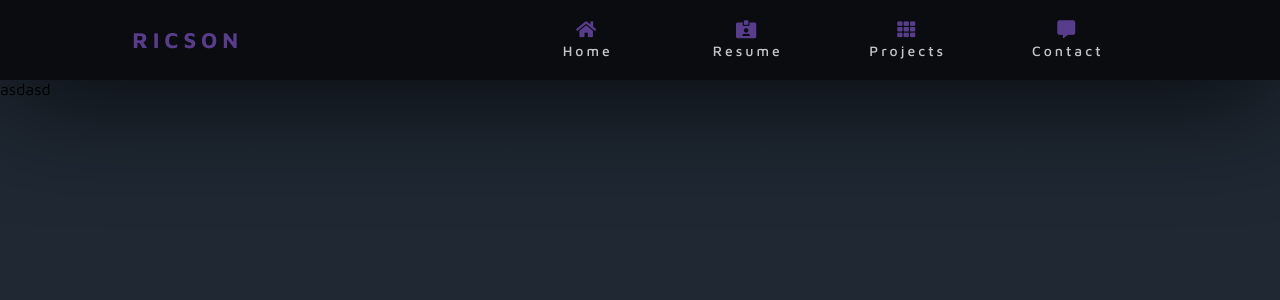
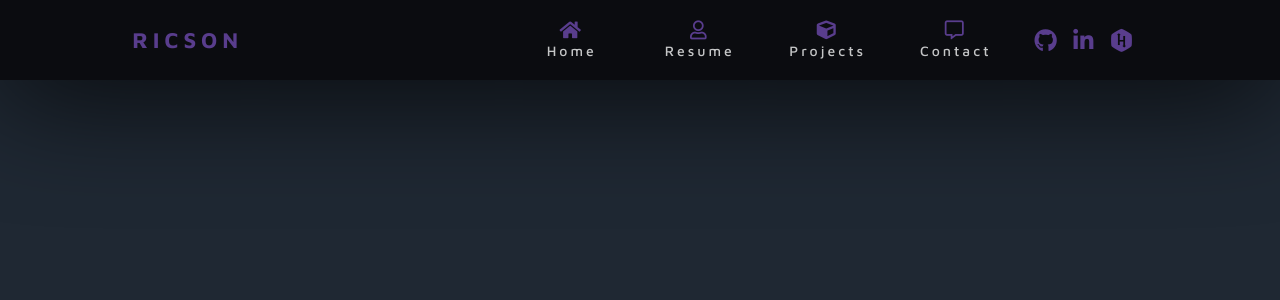
Before and after one commit to ricsonl/portfolio, a React (Create React App) app: page / in a window 1280 px wide. Shown: the top 300 px of the page. Built offline with nearby package versions, Linux system fonts and the light colour scheme; the HTML template or start-up script is replaced by a standard one.

Commit message:
css changes and link to social

```diff
--- a/src/components/Home/index.tsx
+++ b/src/components/Home/index.tsx
@@ -7,7 +7,6 @@ const Home = () => {
     return (
         <div>
             <Navbar />
-            asdasd
         </div>
     )
 }
--- a/src/components/Navbar/index.tsx
+++ b/src/components/Navbar/index.tsx
@@ -5,11 +5,14 @@ const Navbar = () => {
 
     const [nav, setNav] = useState(false);
 
-    const toggleNav = () => {
+    const toggleNav = (arrow) => {
         const navlinks = document.querySelector('.nav-links');
         setNav(!nav);
         if (navlinks) {
-            navlinks.classList.toggle('nav-active');
+            if(!arrow){
+                if (navlinks.classList.contains('nav-active'))
+                    navlinks.classList.toggle('nav-active');
+            } else { navlinks.classList.toggle('nav-active'); }
         }
     };
 
@@ -20,7 +23,7 @@ const Navbar = () => {
             </div>
             <ul className="nav-links">
                 <li>
-                    <button>
+                    <button onClick={() => toggleNav(false)}>
                         <div>
                             <i className="fas fa-home"></i>
                             <p>Home</p>
@@ -29,37 +32,59 @@ const Navbar = () => {
                     <div className="border"></div>
                 </li>
                 <li>
-                    <button>
+                    <button onClick={() => toggleNav(false)}>
                         <div>
-                            <i className="fas fa-id-card-alt"></i>
+                            <i className="far fa-user"></i>
                             <p>Resume</p>
                         </div>
                     </button>
                     <div className="border"></div>
                 </li>
                 <li>
-                    <button>
+                    <button onClick={() => toggleNav(false)}>
                         <div>
-                            <i className="fas fa-th"></i>
+                            <i className="fas fa-cube"></i>
                             <p>Projects</p>
                         </div>
                     </button>
                     <div className="border"></div>
                 </li>
                 <li>
-                    <button>
+                    <button onClick={() => toggleNav(false)}>
                         <div>
-                            <i className="fas fa-comment-alt"></i>
+                            <i className="far fa-comment-alt"></i>
                             <p>Contact</p>
                         </div>
                     </button>
                     <div className="border"></div>
                 </li>
+                <li>
+                    <ul className="social-links">
+                        <li>
+                            <button onClick={() => { document.location.href ='https://github.com/ricsonl';}}>
+                                <i className="fab fa-github"></i>
+                            </button>
+                        </li>
+                        <li>
+                            <button onClick={() => { document.location.href = 'https://www.linkedin.com/in/ricson-vila%C3%A7a-8a394a190/'; }}>
+                                <i className="fab fa-linkedin-in"></i>
+                            </button>
+                        </li>
+                        <li>
+                            <button onClick={() => { document.location.href = 'https://www.hackerrank.com/ricsonl'; }}>
+                                <i className="fab fa-hackerrank"></i>
+                            </button>
+                        </li>
+                    </ul>
+                </li>
+
             </ul>
-            <div className="more" onClick={() => toggleNav()} >
+
+            <div className="more" onClick={() => toggleNav(true)} >
                 <i className="fas fa-arrow-left"></i>
             </div>
-            <div className="cover" onClick={() => toggleNav()}></div>
+
+            <div className="cover" onClick={() => toggleNav(false)}></div>
         </nav>
     )
 }
--- a/src/components/Navbar/styles.css
+++ b/src/components/Navbar/styles.css
@@ -8,7 +8,6 @@ nav{
     box-shadow: 0px 5px 120px;
     -webkit-tap-highlight-color: transparent;
 }
-
 .logo{
     font-size: 22px;
     text-transform: uppercase;
@@ -16,7 +15,6 @@ nav{
     color: var(--purple);
     cursor: pointer;
 }
-
 .cover{
     visibility: hidden;
     position: absolute;
@@ -27,7 +25,6 @@ nav{
     background-color: var(--black);
     transition: opacity .2s ease-out, visibility .2s;
 }
-
 .nav-links{
     z-index: 1;
     display: flex;
@@ -35,43 +32,46 @@ nav{
     width: 50%;
     height: 100%;
 }
-.nav-links li{
+.social-links{
+    list-style: none;
+    display: flex;
+    flex-direction: row;
+    align-items: space-around;
+    justify-content: space-around;
+    width: 90%;
+}
+.nav-links > li{
     display: flex;
     flex-direction: column;
     align-items: center;
-    justify-content: flex-end;
+    justify-content: center;
     list-style: none;
     width: 100%;
     height: 100%;
 }
-
 .nav-links li .border{
     border-bottom: 2px solid var(--blue);
     width: 0;
     height: 0;
     transition: width .1s ease-out;
 }
-
 .nav-links li button{
     cursor: pointer;
-
     background: transparent;
     outline: none;
     border: 0;
-
+}
+.nav-links > li > button{
     display: flex;
     align-items: center;
     justify-content: center;
-
     letter-spacing: 3px;
     font-size: 14px;
     color: var(--white);
     font-weight: 500;
-
     height: 100%;
     width: 100%;
 }
-
 .nav-links li button div{
     height: 50%;
     width: 100%;
@@ -79,10 +79,13 @@ nav{
     flex-direction: column;
     justify-content: space-between;
 }
-
-.nav-links i{
+.nav-links li button i{
     color: var(--purple);
-    font-size: 18px;
+    font-size: 19px;
+}
+.social-links > li > button i{
+    color: var(--purple);
+    font-size: 23px;
 }
 .more{
     border: 0;
@@ -91,14 +94,13 @@ nav{
     cursor: pointer;
     font-size: 25px;
 }
-
 @media (hover: hover){
     .nav-links button *{
         transition: transform .3s ease,
                     color .3s ease,
                     background-color .3s ease;
     }
-    .nav-links button:hover{
+    .nav-links > li > button:hover{
         background-color: var(--grey);
     }
     .nav-links button:hover ~ .border{
@@ -124,13 +126,14 @@ nav{
         color: var(--blue);
     }
 }
-
 @media screen and (max-width:1024px){
     .nav-links{
         width: 60%;
     }
+    .social-links{
+        width: 100%;
+    }
 }
-
 @media screen and (max-width:768px){
     body{
         overflow-x: hidden;
@@ -151,6 +154,9 @@ nav{
         justify-content: flex-start;
         transform: translateX(100%);
         transition: transform .3s ease-out;
+    }
+    .social-links{
+        width: 70%;
     }
     .nav-links li{
         height: 100%;
@@ -190,7 +196,6 @@ nav{
         right: 10%;
     }
 }
-
 @media screen and (max-width:610px){
     .nav-links li button div{
         width: 55%;
```
